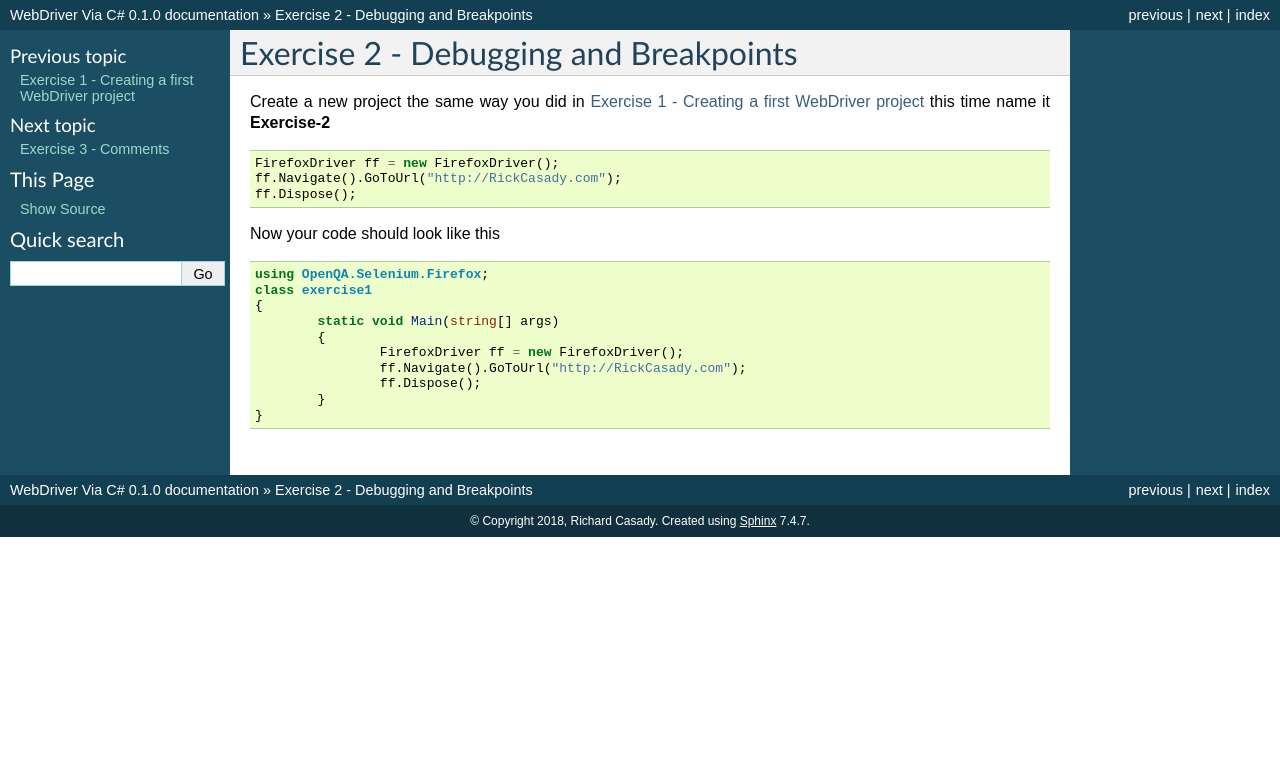
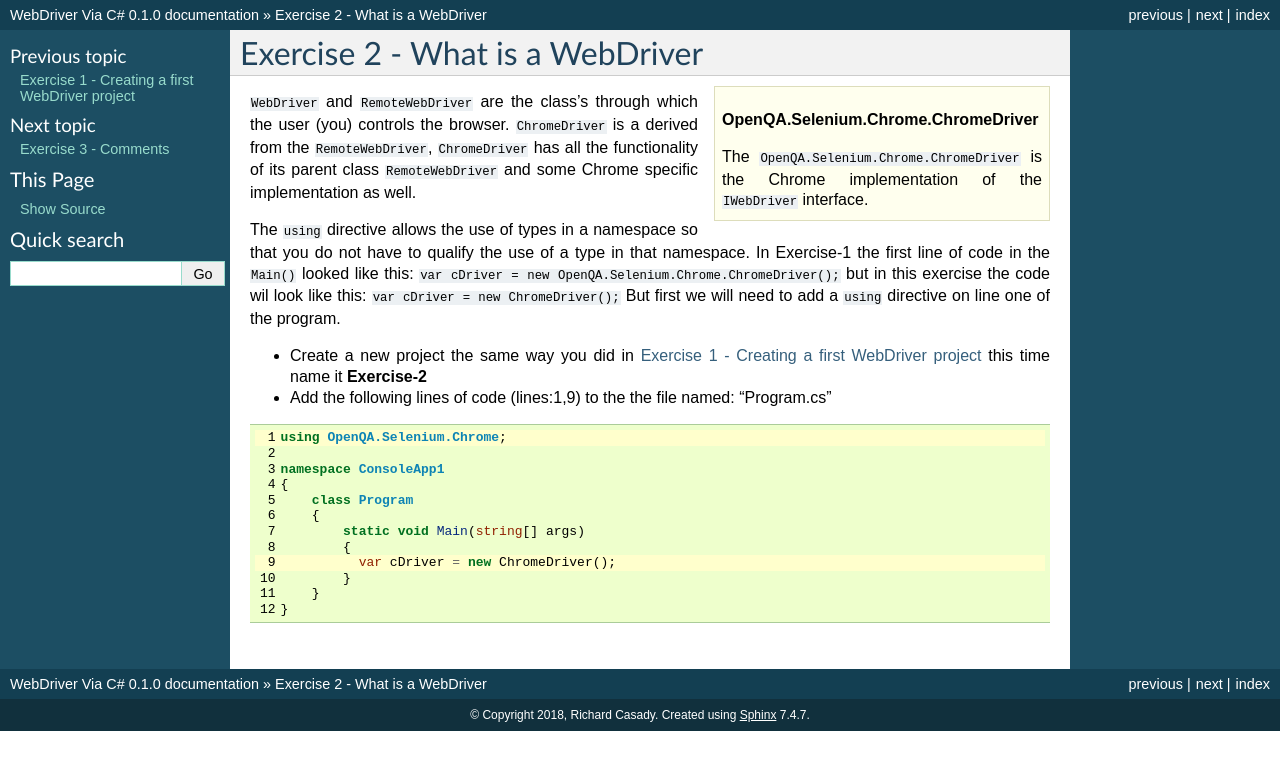
Before and after one commit to rcasady616/Webdriver-Via-CSharp, a Sphinx documentation site: the page built from source/exercise-2.rst, in a window 1280 px wide. Shown: the top 770 px of the page. Built offline with Sphinx 7.4.7, drawn with Linux system fonts in a browser that asks for light colours.

```diff
--- a/source/conf.py
+++ b/source/conf.py
@@ -24,7 +24,7 @@ copyright = u'2018, Richard Casady'
 author = u'Richard Casady'
 
 # The short X.Y version
-version = u''
+version = u'0.1.0'
 # The full version, including alpha/beta/rc tags
 release = u'0.1.0'
 
--- a/source/exercise-1.rst
+++ b/source/exercise-1.rst
@@ -46,11 +46,11 @@ Create a project for **Exercise-1**, the project will be in the language of C# a
 ------------------------------------------------
 .. sidebar:: Notes
 
-  **NuGet** is a package manager
+  **NuGet** is a package manager for adding build dependencies in a quick and light weight way
 
-  **WebDriver** or Selenium.WebDriver is a ...
+  **Selenium.WebDriver** NuGet package contains the Selenium Webdriver C# binaries needed for creating UI Automation.
 
-  **ChromeDriver** is the browser specific server needed by WebDriver to interact with Chrome, FireFox and IE require there own versions in order to work.
+  **Selenium.WebDriver.ChromeDriver** NuGet package is the browser specific server needed by WebDriver to interact with Chrome. (FireFox and IE require there own versions in order to work.)
 
 + From the ``Solution Explorer``
       + Right click the solution: ``WebDriverViaCSharp``
--- a/source/exercise-2.rst
+++ b/source/exercise-2.rst
@@ -1,29 +1,36 @@
 .. exercise-2:
 
 ======================================
-Exercise 2 - Debugging and Breakpoints
+Exercise 2 - What is a WebDriver
 ======================================
 
-Create a new project the same way you did in :doc:`exercise-1` this time name it **Exercise-2**
+.. sidebar:: OpenQA.Selenium.Chrome.ChromeDriver
 
-.. code-block :: csharp
+  The ``OpenQA.Selenium.Chrome.ChromeDriver`` is the Chrome implementation of the ``IWebDriver`` interface.
 
-	FirefoxDriver ff = new FirefoxDriver();
-	ff.Navigate().GoToUrl("http://RickCasady.com");
-	ff.Dispose();
+``WebDriver`` and ``RemoteWebDriver`` are the class's through which the user (you) controls the browser.
+``ChromeDriver`` is a derived from the ``RemoteWebDriver``, ``ChromeDriver`` has all the functionality of its parent class ``RemoteWebDriver`` and some Chrome specific implementation as well.
 
-Now your code should look like this
+The ``using`` directive allows the use of types in a namespace so that you do not have to qualify the use of a type in that namespace.
+In Exercise-1 the first line of code in the ``Main()`` looked like this:  ``var cDriver = new OpenQA.Selenium.Chrome.ChromeDriver();``
+but in this exercise the code wil look like this: ``var cDriver = new ChromeDriver();`` But first we will need to add a ``using`` directive on line one of the program.
 
++ Create a new project the same way you did in :doc:`exercise-1` this time name it **Exercise-2**
++ Add the following lines of code (lines:1,9) to the the file named: "Program.cs"
 
 .. code-block:: csharp
+  :linenos:
+  :emphasize-lines: 1,9
 
-	using OpenQA.Selenium.Firefox;
-	class exercise1
-	{
-		static void Main(string[] args)
-		{
-			FirefoxDriver ff = new FirefoxDriver();
-			ff.Navigate().GoToUrl("http://RickCasady.com");
-			ff.Dispose();
-		}
-	}
+  using OpenQA.Selenium.Chrome;
+
+  namespace ConsoleApp1
+  {
+      class Program
+      {
+          static void Main(string[] args)
+          {
+            var cDriver = new ChromeDriver();
+          }
+      }
+  }
--- a/source/index.rst
+++ b/source/index.rst
@@ -1,20 +1,18 @@
 .. WebDriver Via C# documentation master file, created by
    sphinx-quickstart on Thu Nov 15 08:38:33 2018.
-   You can adapt this file completely to your liking, but it should at least
-   contain the root `toctree` directive.
 
 Welcome to WebDriver Via C#'s documentation!
 ============================================
 
 .. toctree::
-   :maxdepth: 2
-   :caption: Contents:
+   :maxdepth: 4
 
    introduction
    exercise-0
    exercise-1
    exercise-2
    exercise-3
+   AppendixA/AppendixAIndex
 
 
 Indices and tables
```
Also changed, not shown: README.md (+1 -1 lines), source/AppendixA/AppendixAIndex.rst (added, +11 -0 lines), source/AppendixA/exercise-0.rst (added, +31 -0 lines), source/introduction.rst (+26 -3 lines).
